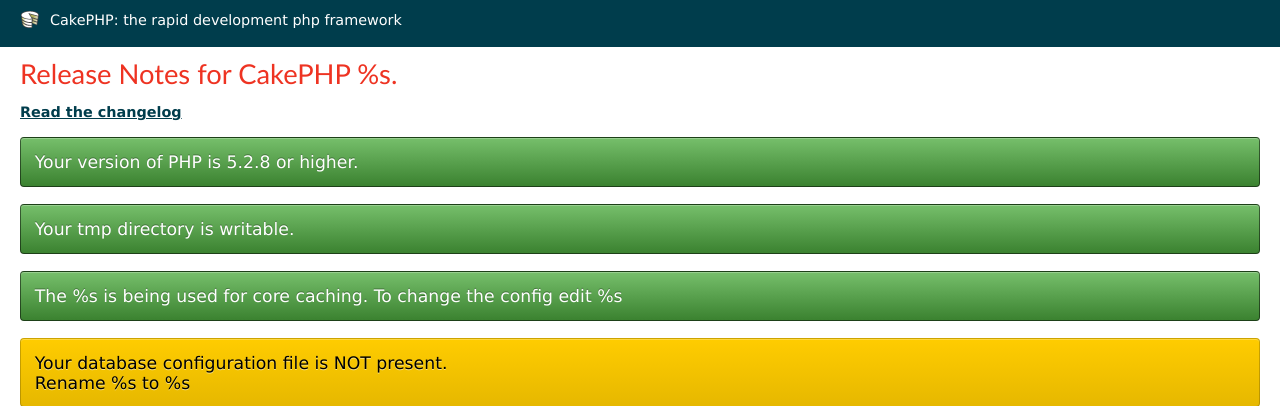
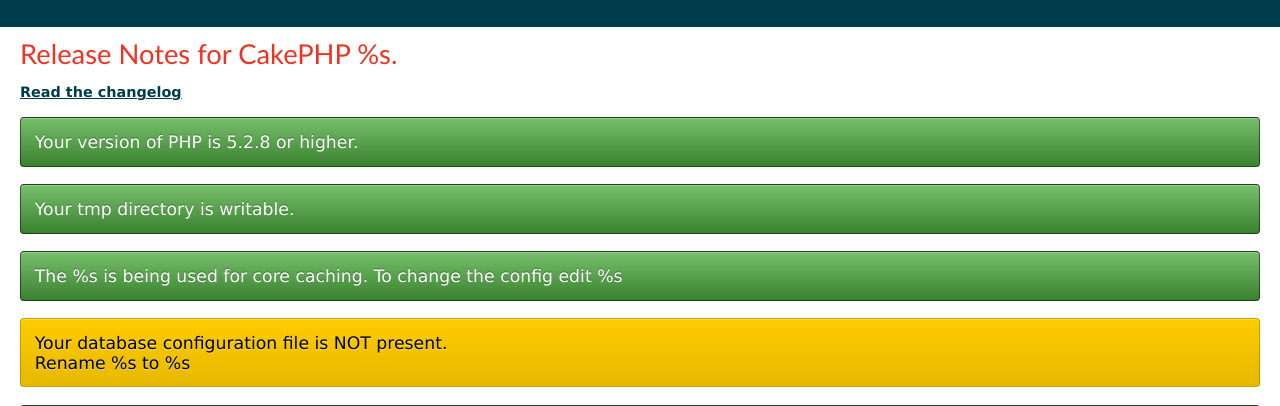
Before and after one commit to bokoio/PHP, a CakePHP app: the page made by app/View/Pages/home.ctp in a window 1280 px wide. Shown: the top 406 px of the page. Run offline with PHP 8.4 and a stand-in for CakePHP, Linux system fonts and the light colour scheme; the template is opened without the code that fills it, so the values that code supplies are empty; some libraries are stand-ins or nearby versions.

Commit message:
Teste
PHPCake Teste

```diff
--- a/app/View/Layouts/default.ctp
+++ b/app/View/Layouts/default.ctp
@@ -14,7 +14,6 @@
  * @license       http://www.opensource.org/licenses/mit-license.php MIT License
  */
 
-$cakeDescription = __d('cake_dev', 'CakePHP: the rapid development php framework');
 $cakeVersion = __d('cake_dev', 'CakePHP %s', Configure::version())
 ?>
 <!DOCTYPE html>
--- a/lib/Cake/Console/Templates/skel/View/Layouts/default.ctp
+++ b/lib/Cake/Console/Templates/skel/View/Layouts/default.ctp
@@ -5,7 +5,6 @@
  * @since         CakePHP(tm) v 0.10.0.1076
  */
 
-$cakeDescription = __d('cake_dev', 'CakePHP: the rapid development php framework');
 ?>
 <!DOCTYPE html>
 <html>
--- a/lib/Cake/TestSuite/templates/header.php
+++ b/lib/Cake/TestSuite/templates/header.php
@@ -139,7 +139,6 @@
 		<div id="container">
 			<div id="header">
 			<div id="version">PHPUnit: <?php echo class_exists('PHPUnit_Runner_Version') ? PHPUnit_Runner_Version::id() : 'n/a'; ?></div>
-				<h1>CakePHP: the rapid development php framework</h1>
 			</div>
 			<div id="content">
 			<h2>CakePHP Test Suite <?php echo Configure::version(); ?></h2>
```
Also changed, not shown: lib/Cake/Test/test_app/View/Layouts/default.ctp (+0 -1 lines).
